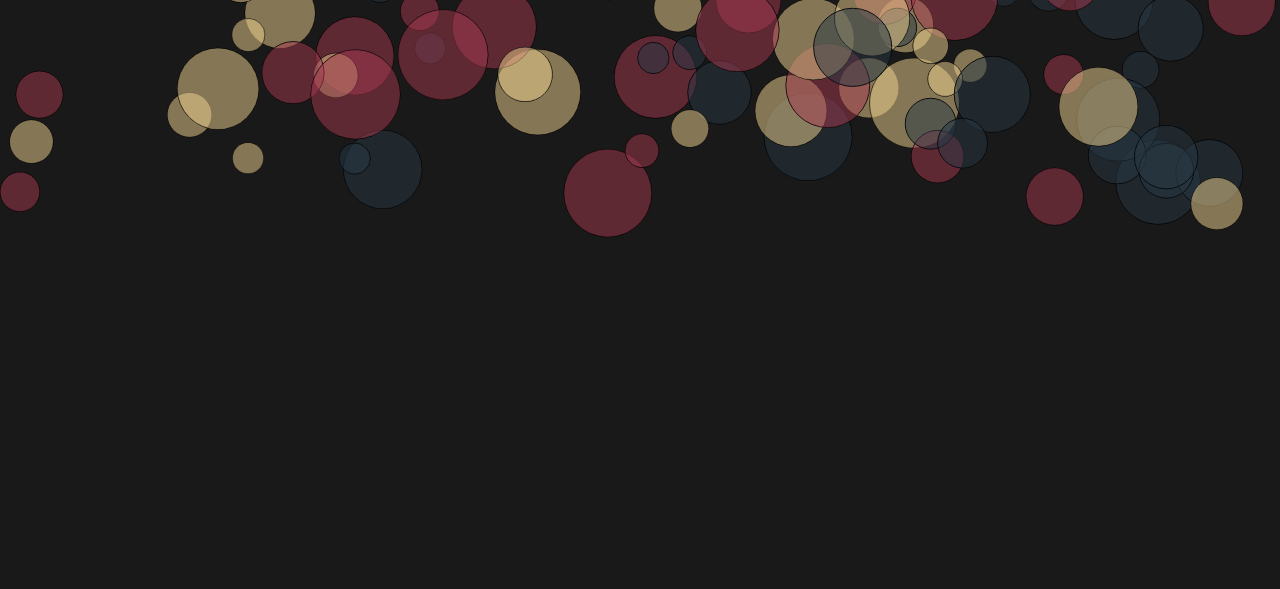
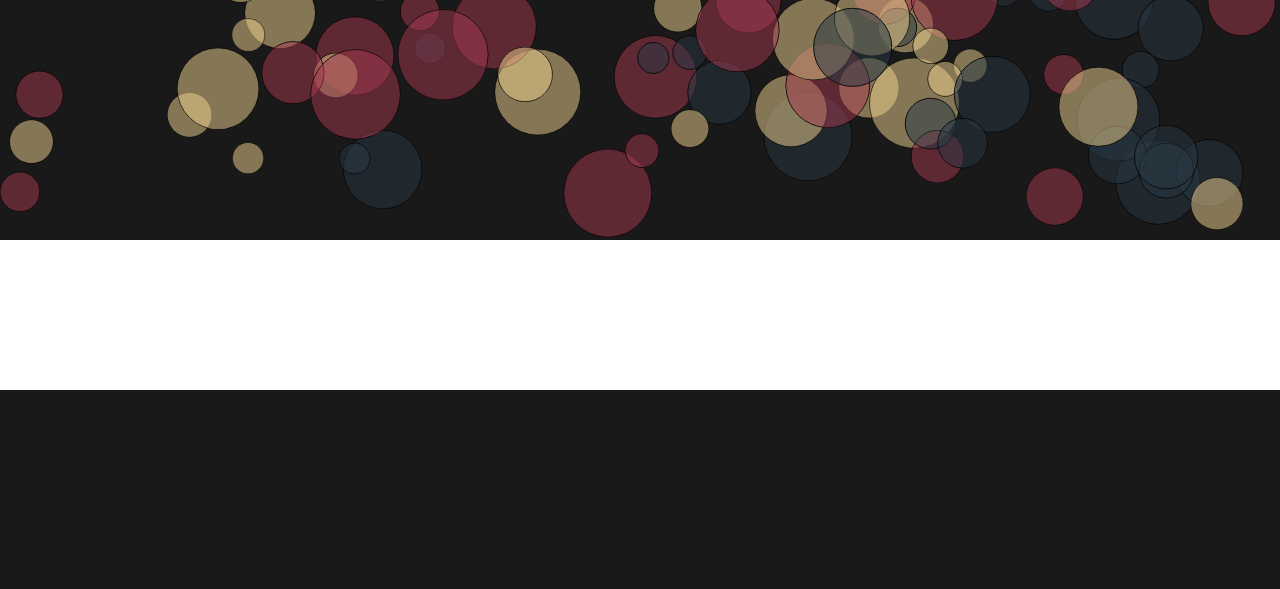
Before and after one commit to ColeyG/portfolio, a PHP site: page / in a window 1280 px wide. Shown: the part 560-1149 px from the top of the page. Run offline with PHP 8.4, Linux system fonts and the light colour scheme; some web fonts are replaced.

Commit message:
Adding area for the controller

```diff
--- a/css/main.css
+++ b/css/main.css
@@ -19,6 +19,7 @@ body{
   position:absolute;
   z-index:-1;
   max-width: 100%;
+  border-bottom:3px solid rgb(15, 15, 15);
 }
 #onTop{
   width:100%;
@@ -127,3 +128,7 @@ body{
   width:100%;
   background-color:#191919;;
 }
+#switcher{
+  height:150px;
+  background-color: white;
+}
--- a/index.html
+++ b/index.html
@@ -27,7 +27,9 @@
     </section>
 </section>
 <section id="underneath">
+    <div id="switcher">
 
+    </div>
 </section>
 <script src="js/canvas.js"></script>
 <script src="js/typed.js"></script>
```
